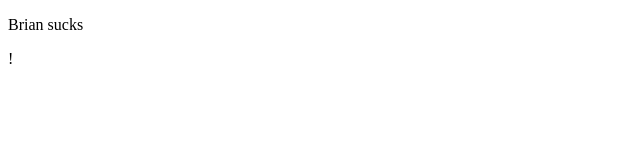
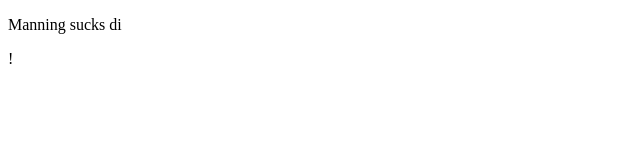
Before and after one commit to brainlame/CompanyWebsite, a plain HTML site: page index.html in a window 1280 px wide. Shown: the full height of the page, 0-640 px from the left. Drawn offline with Linux system fonts and the light colour scheme.

Commit message:
Manning Sucks

```diff
--- a/index.html
+++ b/index.html
@@ -6,6 +6,6 @@
         <title>[Company] Website</title>
     </head>
     <body>
-        <p>Brian sucks</p>
+        <p>Manning sucks di</p>
     </body>
 </html>!
```
